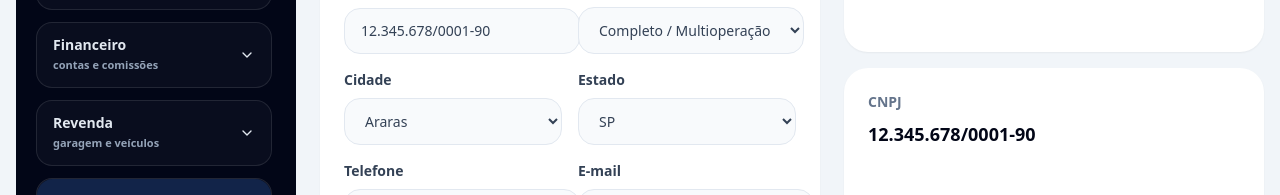
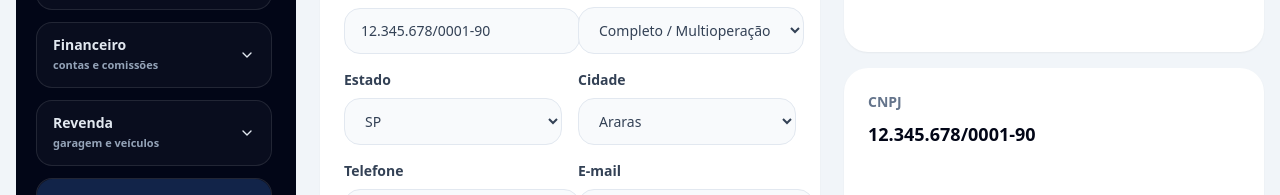
Before and after one commit to anjobrito/ajb-autoflow, a Next.js app: page /empresa in a window 1280 px wide. Shown: the part 455-650 px from the top of the page. Built offline with nearby package versions, Linux system fonts and the light colour scheme.

Commit message:
fix: make company city dependent on selected state

```diff
--- a/components/company-client.tsx
+++ b/components/company-client.tsx
@@ -3,7 +3,7 @@
 import { FormEvent, useEffect, useMemo, useState } from "react";
 import { getCompany, saveCompany, StoredCompany } from "@/lib/browser-store";
 import { businessTypes, getBusinessProfileByLabel } from "@/lib/business-types";
-import { brazilianStates, commonCities } from "@/lib/select-options";
+import { brazilianStates, getCitiesByState, normalizeCityForState } from "@/lib/select-options";
 
 function Input({ label, name, value, onChange }: { label: string; name: keyof StoredCompany; value: string; onChange: (name: keyof StoredCompany, value: string) => void }) {
   return (
@@ -31,16 +31,23 @@ export function CompanyClient() {
 
   useEffect(() => {
     const loaded = getCompany();
+    const state = brazilianStates.includes(loaded.state as typeof brazilianStates[number]) ? loaded.state : "SP";
     setCompany({
       ...loaded,
       businessType: businessTypes.includes(loaded.businessType as typeof businessTypes[number]) ? loaded.businessType : "Completo / Multioperação",
-      city: commonCities.includes(loaded.city as typeof commonCities[number]) ? loaded.city : "Outra",
-      state: brazilianStates.includes(loaded.state as typeof brazilianStates[number]) ? loaded.state : "SP",
+      state,
+      city: normalizeCityForState(loaded.city, state),
     });
   }, []);
 
   function updateField(name: keyof StoredCompany, value: string) {
-    setCompany((current) => current ? { ...current, [name]: value } : current);
+    setCompany((current) => {
+      if (!current) return current;
+      if (name === "state") {
+        return { ...current, state: value, city: normalizeCityForState(current.city, value) };
+      }
+      return { ...current, [name]: value };
+    });
   }
 
   function handleSubmit(event: FormEvent<HTMLFormElement>) {
@@ -55,6 +62,8 @@ export function CompanyClient() {
   const selectedProfile = useMemo(() => getBusinessProfileByLabel(company?.businessType), [company?.businessType]);
 
   if (!company) return <div className="rounded-3xl bg-white p-6 shadow-sm">Carregando dados da empresa...</div>;
+
+  const cities = getCitiesByState(company.state);
 
   const cards = [
     ["Nome fantasia", company.tradeName],
@@ -77,8 +86,8 @@ export function CompanyClient() {
           <Input label="Razão social" name="legalName" value={company.legalName} onChange={updateField} />
           <Input label="CNPJ" name="cnpj" value={company.cnpj} onChange={updateField} />
           <SelectField label="Perfil de negócio" value={company.businessType} options={businessTypes} onChange={(value) => updateField("businessType", value)} />
-          <SelectField label="Cidade" value={company.city} options={commonCities} onChange={(value) => updateField("city", value)} />
           <SelectField label="Estado" value={company.state} options={brazilianStates} onChange={(value) => updateField("state", value)} />
+          <SelectField label="Cidade" value={company.city} options={cities} onChange={(value) => updateField("city", value)} />
           <Input label="Telefone" name="phone" value={company.phone} onChange={updateField} />
           <Input label="E-mail" name="email" value={company.email} onChange={updateField} />
         </div>
@@ -104,27 +113,21 @@ export function CompanyClient() {
           <div className="mt-5">
             <p className="text-xs font-black uppercase tracking-wide text-slate-500">Módulos recomendados</p>
             <div className="mt-3 flex flex-wrap gap-2">
-              {selectedProfile.modules.map((module) => (
-                <span key={module} className="rounded-full bg-white px-3 py-1 text-xs font-black text-blue-700 shadow-sm">{module}</span>
-              ))}
+              {selectedProfile.modules.map((module) => <span key={module} className="rounded-full bg-white px-3 py-1 text-xs font-black text-blue-700 shadow-sm">{module}</span>)}
             </div>
           </div>
 
           <div className="mt-5">
             <p className="text-xs font-black uppercase tracking-wide text-slate-500">Status do Kanban</p>
             <div className="mt-3 flex flex-wrap gap-2">
-              {selectedProfile.kanbanStatuses.map((status) => (
-                <span key={status} className="rounded-full bg-amber-50 px-3 py-1 text-xs font-black text-amber-700 shadow-sm">{status}</span>
-              ))}
+              {selectedProfile.kanbanStatuses.map((status) => <span key={status} className="rounded-full bg-amber-50 px-3 py-1 text-xs font-black text-amber-700 shadow-sm">{status}</span>)}
             </div>
           </div>
 
           <div className="mt-5">
             <p className="text-xs font-black uppercase tracking-wide text-slate-500">Indicadores sugeridos para o Dashboard</p>
             <div className="mt-3 grid gap-2 md:grid-cols-2">
-              {selectedProfile.dashboardCards.map((card) => (
-                <span key={card} className="rounded-2xl bg-white px-4 py-3 text-sm font-bold text-slate-700 shadow-sm">{card}</span>
-              ))}
+              {selectedProfile.dashboardCards.map((card) => <span key={card} className="rounded-2xl bg-white px-4 py-3 text-sm font-bold text-slate-700 shadow-sm">{card}</span>)}
             </div>
           </div>
 
```
